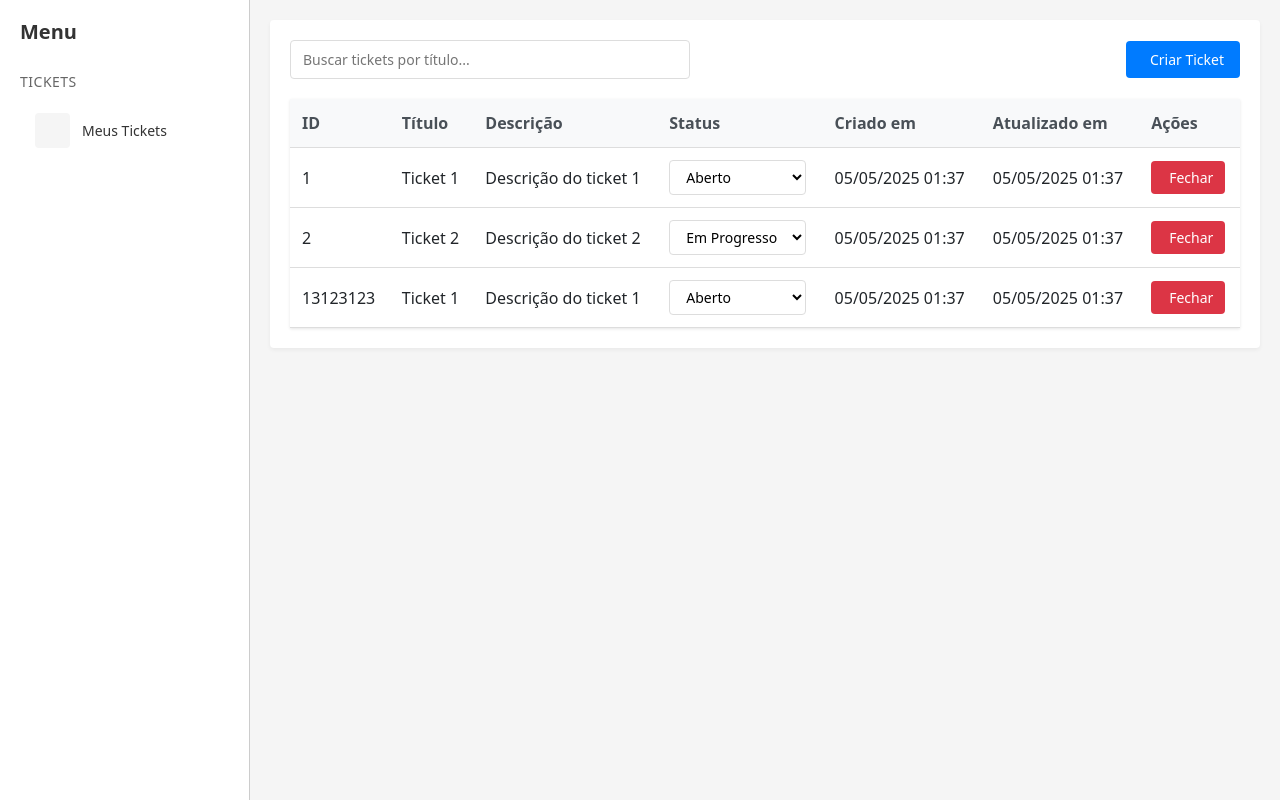
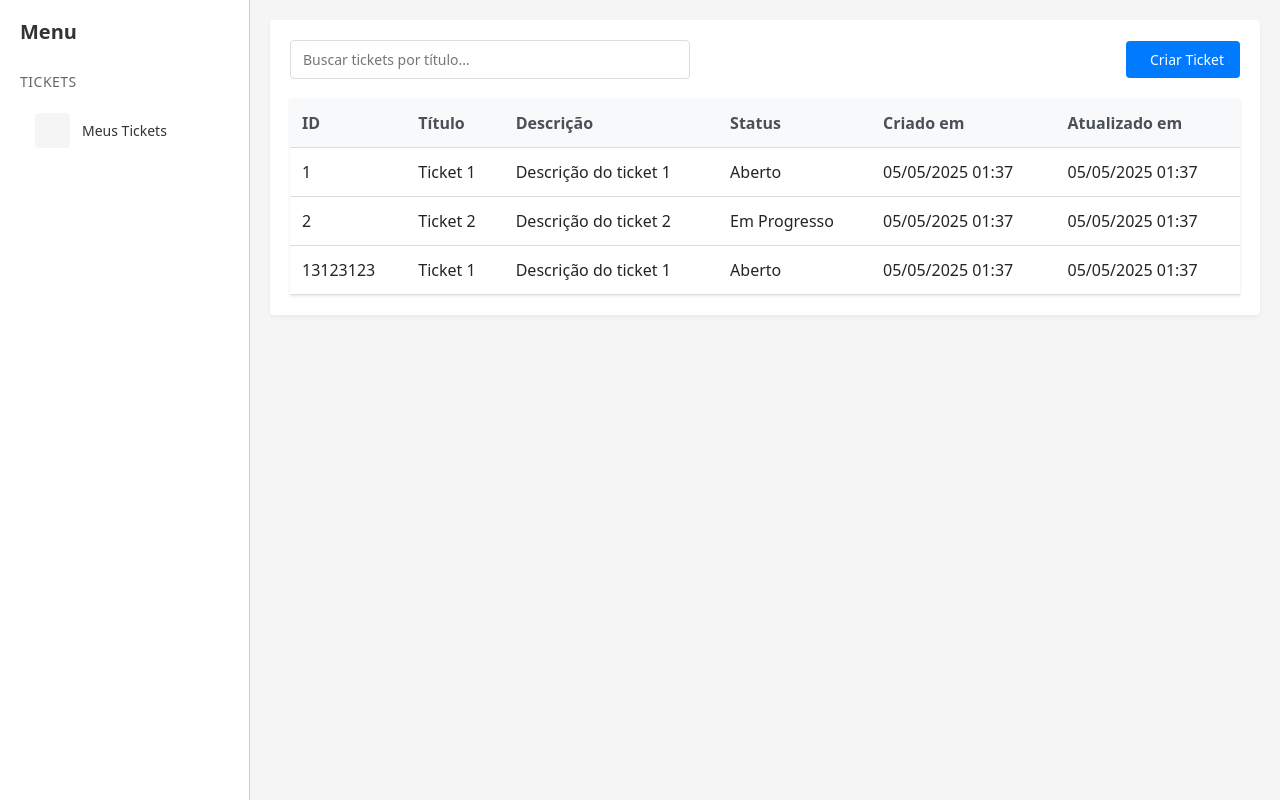
Before and after one commit to dev-Chaves/SystemTicket-Front, an Angular app: page /admin/dashboard in a window 1280 px wide. Built offline with nearby package versions, Linux system fonts and the light colour scheme.

Commit message:
comittando att + authService

```diff
--- a/src/app/components/loggado/ticket-list/ticket-list.component.ts
+++ b/src/app/components/loggado/ticket-list/ticket-list.component.ts
@@ -22,7 +22,7 @@ export class TicketListComponent implements OnInit {
   statusOptions: TicketStatus[] = ['Aberto', 'Em Progresso', 'Fechado'];
   showNotification = false;
   notificationMessage = '';
-  isAdmin: boolean = true;
+  isAdmin: boolean = false;
 
   constructor(private ticketService: TicketService) {}
 
```
Also changed, not shown: src/app/services/auth.service.ts (added, +9 -0 lines), 1 other file (tests, documents, lock files or other folders).
